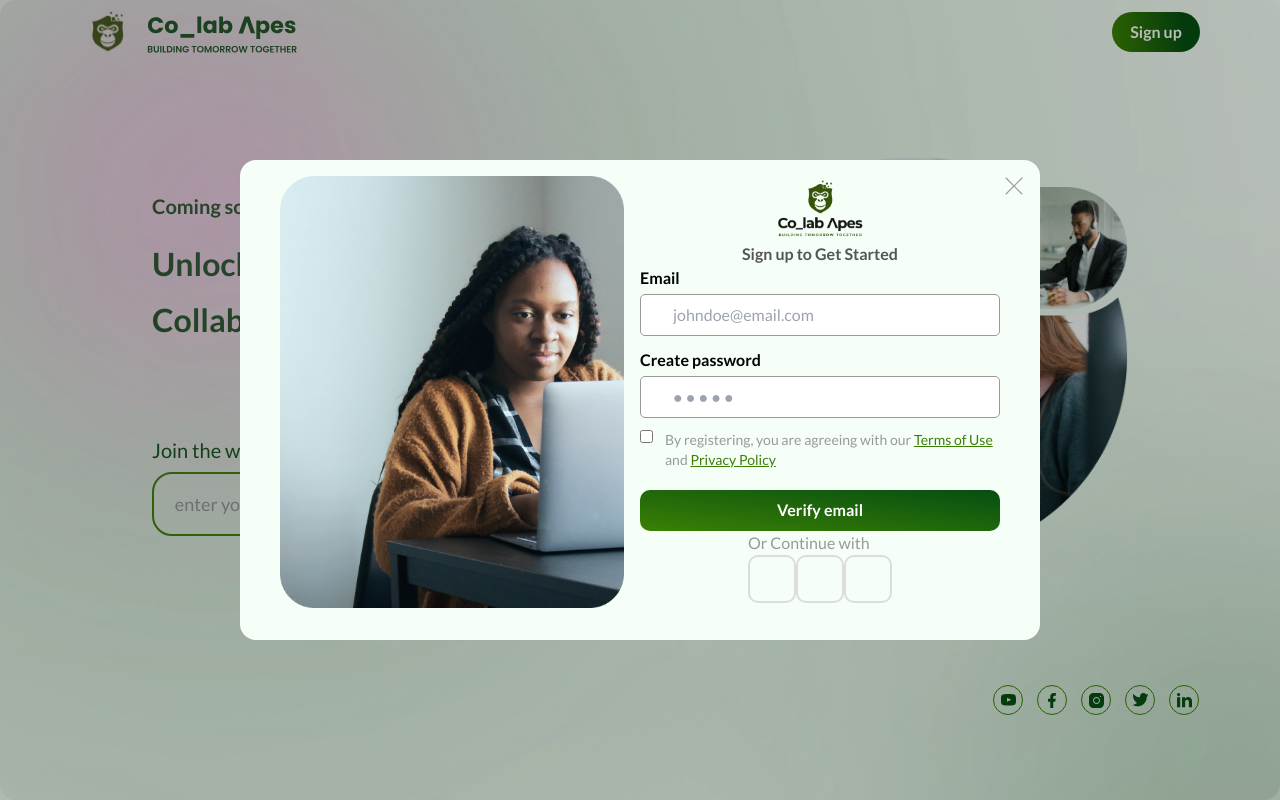
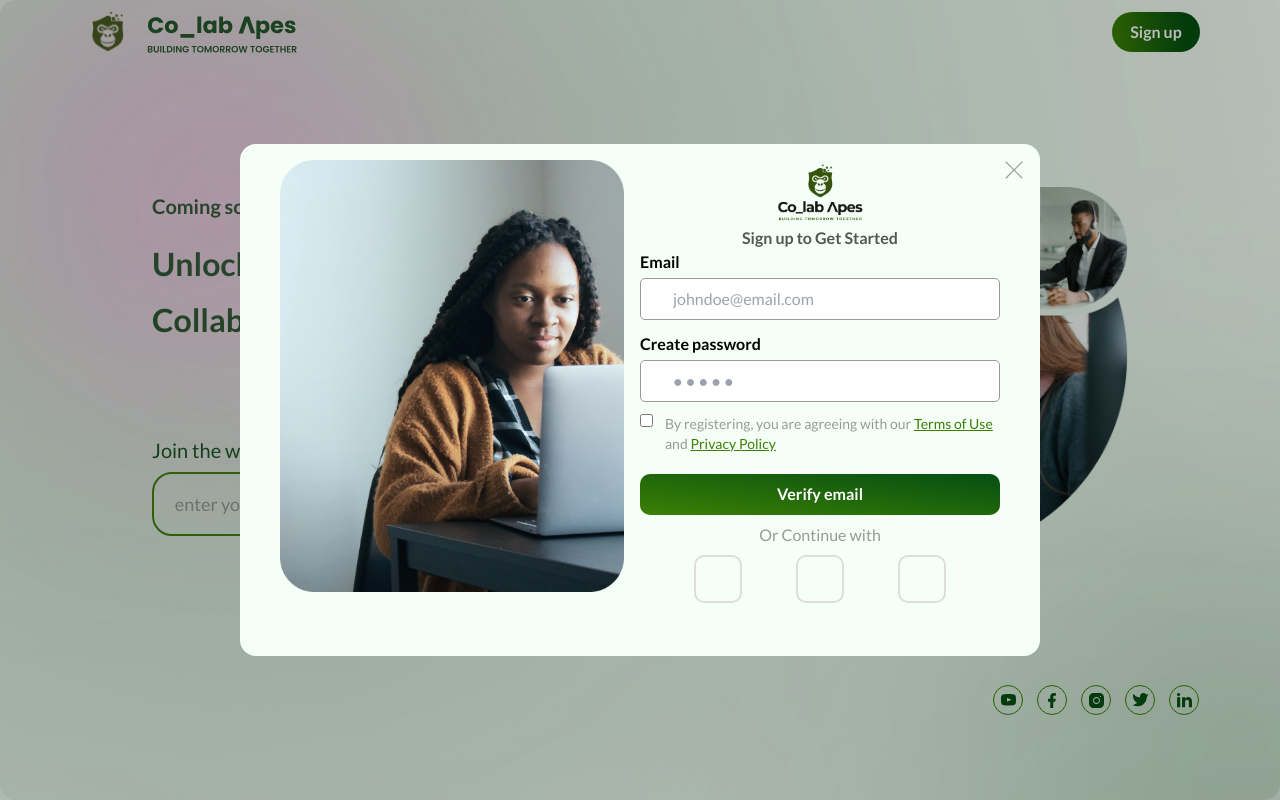
Before and after one commit to Colab-Apes/landingpage, a React (Create React App) app: page / in a window 1280 px wide. Built offline with nearby package versions, Linux system fonts and the light colour scheme; some icons are missing.

Commit message:
working on it

```diff
--- a/src/Components/Modals/Signup.jsx
+++ b/src/Components/Modals/Signup.jsx
@@ -8,7 +8,7 @@ import { Lock, Message } from "react-iconly";
 const Signup = () => {
   return (
     <div className="bg-black/[25%] fixed h-screen w-full z-10  left-0 flex justify-center items-center font-lato ">
-      <div className="rounded-2xl bg-[#F5FFF7] h-[30rem] w-[50rem] px-10 pt-4 relative">
+      <div className="rounded-2xl bg-[#F5FFF7] h-[32rem] w-[50rem] px-10 pt-4 relative">
         <img
           src={img}
           alt=""
@@ -82,9 +82,9 @@ const Signup = () => {
                 Verify email
               </button>
             </form>{" "}
-            <div className="flex flex-col">
-              <p className="text-[#999999]">Or Continue with</p>
-              <div className="flex">
+            <div className="flex flex-col w-full mt-2">
+              <p className="text-[#999999] text-center">Or Continue with</p>
+              <div className="flex justify-evenly mt-2">
                 <div className="flex justify-center items-center h-[3rem] w-[3rem] border-2 border-solid border-[#DDDDDD] rounded-[10px]"></div>{" "}
                 <div className="flex justify-center items-center h-[3rem] w-[3rem] border-2 border-solid border-[#DDDDDD] rounded-[10px]"></div>{" "}
                 <div className="flex justify-center items-center h-[3rem] w-[3rem] border-2 border-solid border-[#DDDDDD] rounded-[10px]"></div>
```
